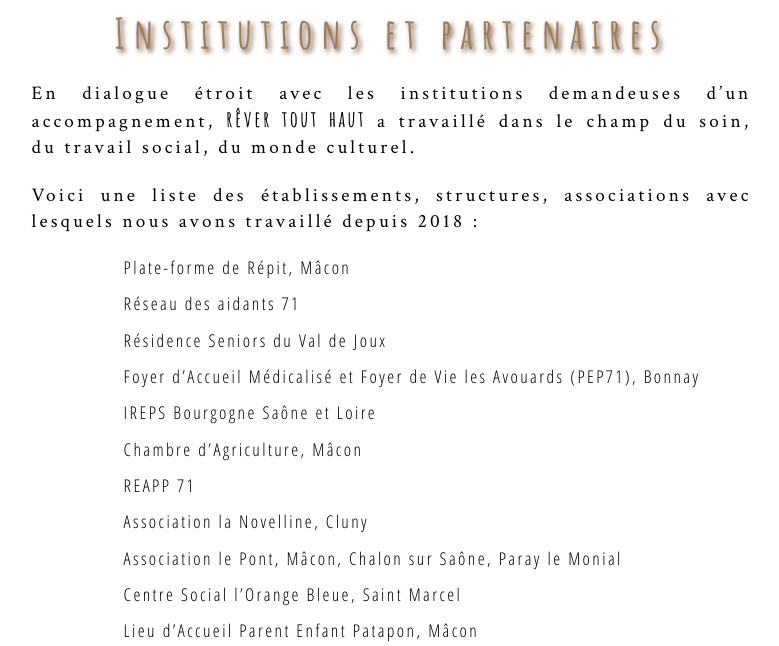
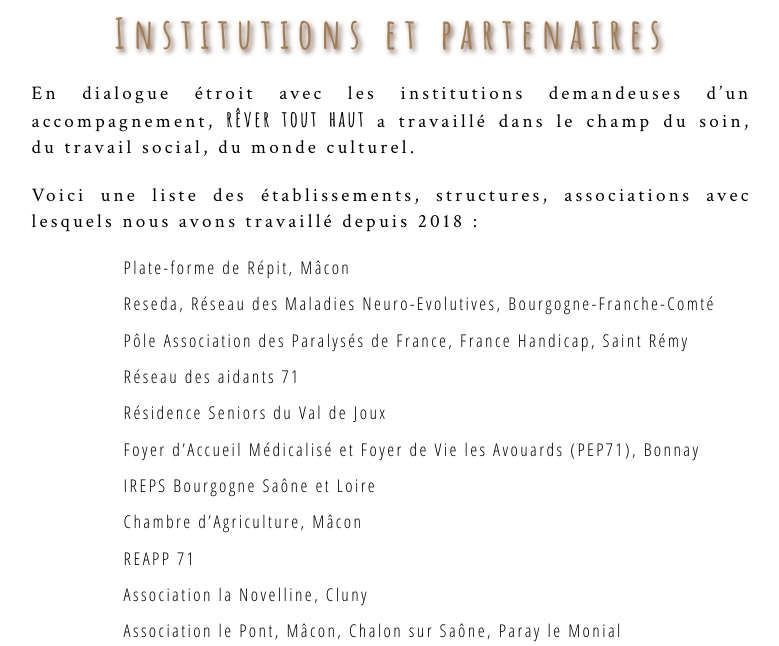
Before and after one commit to leshnik/revertouthaut, a Jekyll site: the page built from institutions-et-partenaires.md, in a window 1280 px wide and 900 px high, cut to the strip 254-900 px from the top of the window. Shown: the whole strip, without its empty margins (225-1004 px from the left). Built offline with Jekyll 4.4.1, drawn with Linux system fonts in a browser that asks for light colours.

Commit message:
add two partners

```diff
--- a/institutions-et-partenaires.md
+++ b/institutions-et-partenaires.md
@@ -11,6 +11,10 @@
 
 <ul class="institutions">
 <li>Plate-forme de Répit, Mâcon</li>
+
+<li>Reseda, Réseau des Maladies Neuro-Evolutives, Bourgogne-Franche-Comté</li>
+
+<li>Pôle Association des Paralysés de France, France Handicap, Saint Rémy</li>
 
 <li>Réseau des aidants 71</li>
 
```
